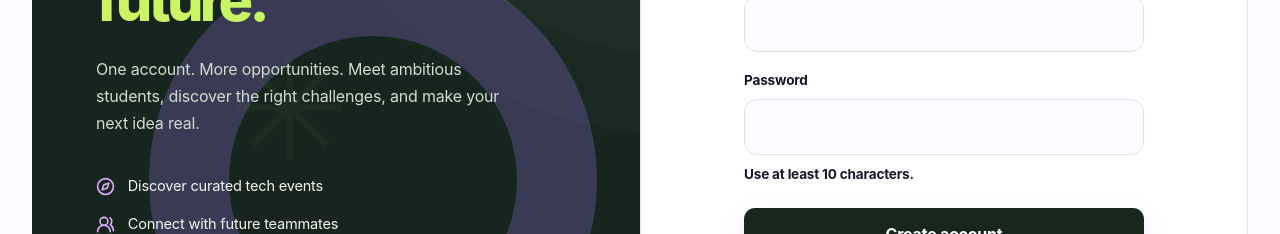
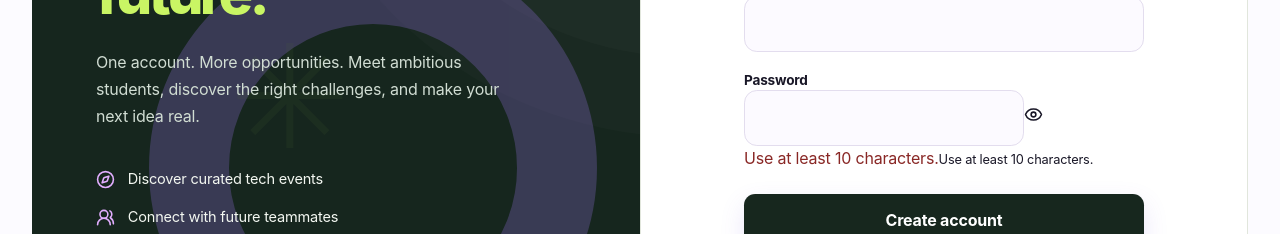
Before and after one commit to boukhariabdallahyasser-prog/hackmate, a Next.js app: page /auth/register in a window 1280 px wide. Both pictures are taken after typing "name@example.com", "Sample123" into the empty fields and a click on the button "Create account". Shown: the part 490-724 px from the top of the page. Built offline with nearby package versions, Linux system fonts and the light colour scheme; no server answers.

Commit message:
feat(auth): accessible password visibility and password guidance

```diff
--- a/src/components/credential-fields.tsx
+++ b/src/components/credential-fields.tsx
@@ -1,9 +1,13 @@
 "use client";
 
 import { useForm } from "react-hook-form";
+import { useState } from "react";
+import { Eye, EyeOff } from "lucide-react";
 import { email, password } from "@/lib/forms";
 
 export function CredentialFields({ screen }: { screen: string }) {
+  const [showPassword, setShowPassword] = useState(false);
+  const [showConfirmation, setShowConfirmation] = useState(false);
   const {
     register,
     formState: { errors },
@@ -32,13 +36,13 @@ export function CredentialFields({ screen }: { screen: string }) {
         </label>
       )}
       {screen !== "recover" && (
-        <label>
-          {screen === "reset" ? "New password" : "Password"}
+        <div className="credential-field">
+          <label htmlFor="account-password">{screen === "reset" ? "New password" : "Password"}</label>
+          <div className="credential-password-wrap">
             <input
-            type="password"
-            autoComplete={
-              screen === "sign-in" ? "current-password" : "new-password"
-            }
+              id="account-password"
+              type={showPassword ? "text" : "password"}
+              autoComplete={screen === "sign-in" ? "current-password" : "new-password"}
               minLength={screen === "sign-in" ? undefined : 10}
               maxLength={128}
               required
@@ -51,22 +55,24 @@ export function CredentialFields({ screen }: { screen: string }) {
                   "Use at least 10 characters.",
               })}
             />
-          {errors.password && (
-            <span id="password-error">{errors.password.message}</span>
-          )}
-        </label>
+            <button type="button" className="credential-visibility" aria-label={showPassword ? "Hide password" : "Show password"} aria-pressed={showPassword} onClick={() => setShowPassword((value) => !value)}>
+              {showPassword ? <EyeOff size={19} aria-hidden="true" /> : <Eye size={19} aria-hidden="true" />}
+            </button>
+          </div>
+          {errors.password && <span id="password-error" role="alert">{errors.password.message}</span>}
+          {screen !== "sign-in" && <small className="credential-hint">Use at least 10 characters.</small>}
+        </div>
       )}
       {screen === "reset" && (
-        <label>
-          Confirm new password
-          <input
-            type="password"
-            autoComplete="new-password"
-            required
-            maxLength={128}
-            {...register("confirmation")}
-          />
-        </label>
+        <div className="credential-field">
+          <label htmlFor="account-confirmation">Confirm new password</label>
+          <div className="credential-password-wrap">
+            <input id="account-confirmation" type={showConfirmation ? "text" : "password"} autoComplete="new-password" required maxLength={128} {...register("confirmation")} />
+            <button type="button" className="credential-visibility" aria-label={showConfirmation ? "Hide confirmation password" : "Show confirmation password"} aria-pressed={showConfirmation} onClick={() => setShowConfirmation((value) => !value)}>
+              {showConfirmation ? <EyeOff size={19} aria-hidden="true" /> : <Eye size={19} aria-hidden="true" />}
+            </button>
+          </div>
+        </div>
       )}
     </>
   );
```
Lines whose indentation alone changed are shown as unchanged.
